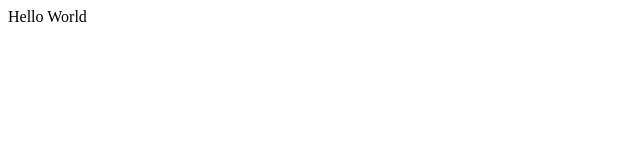
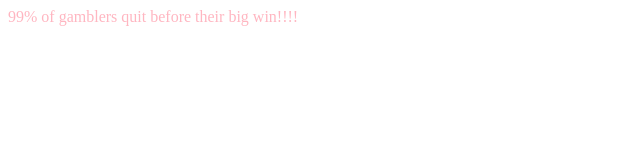
Before and after one commit to sausaigey/web2324-test, a plain HTML site: page index.html in a window 1280 px wide. Shown: the whole page, without its empty margins (0-640 px from the left). Drawn offline with Linux system fonts and the light colour scheme.

Commit message:
text change

```diff
--- a/index.html
+++ b/index.html
@@ -6,8 +6,8 @@
     <meta name="viewport" content="width=device-width" />
 </head>
 
-<body>
-    Hello World
+<body style="color: lightpink;">
+    99% of gamblers quit before their big win!!!!
 </body>
 
 </html>
```
